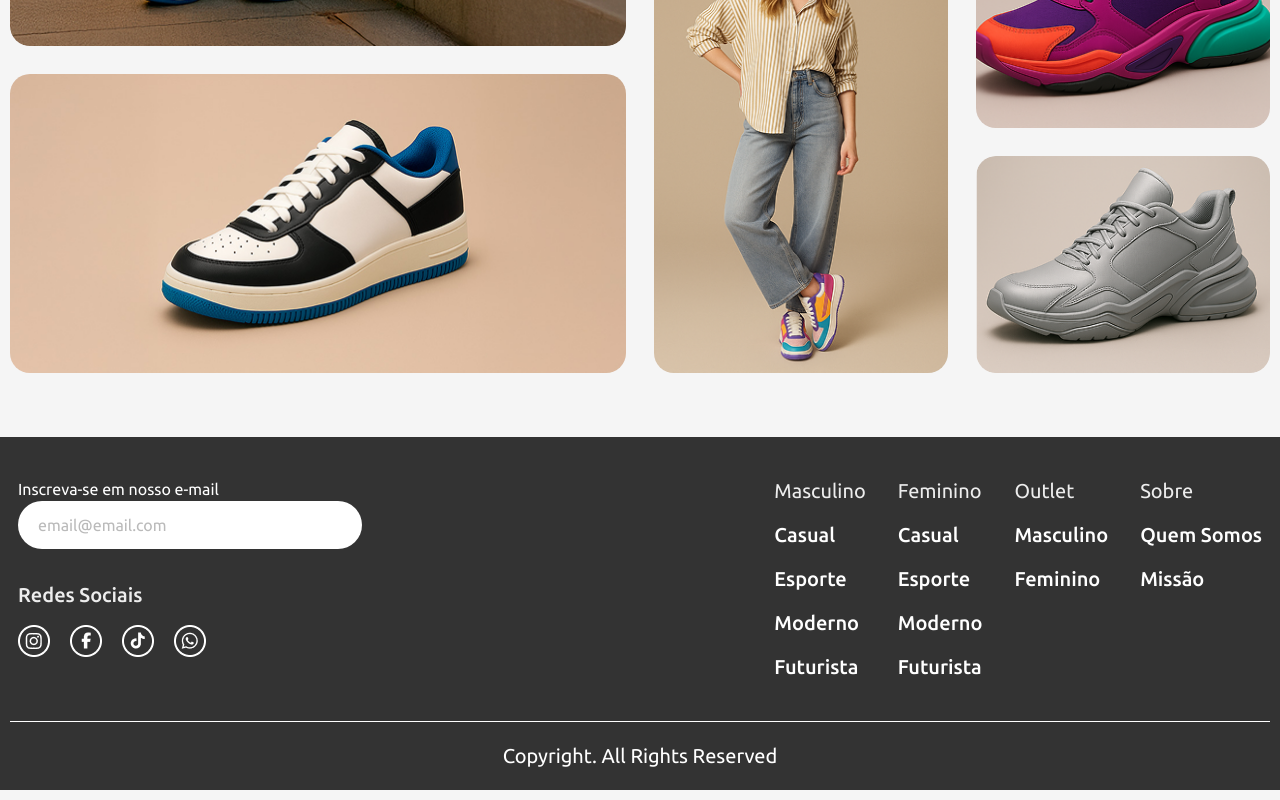
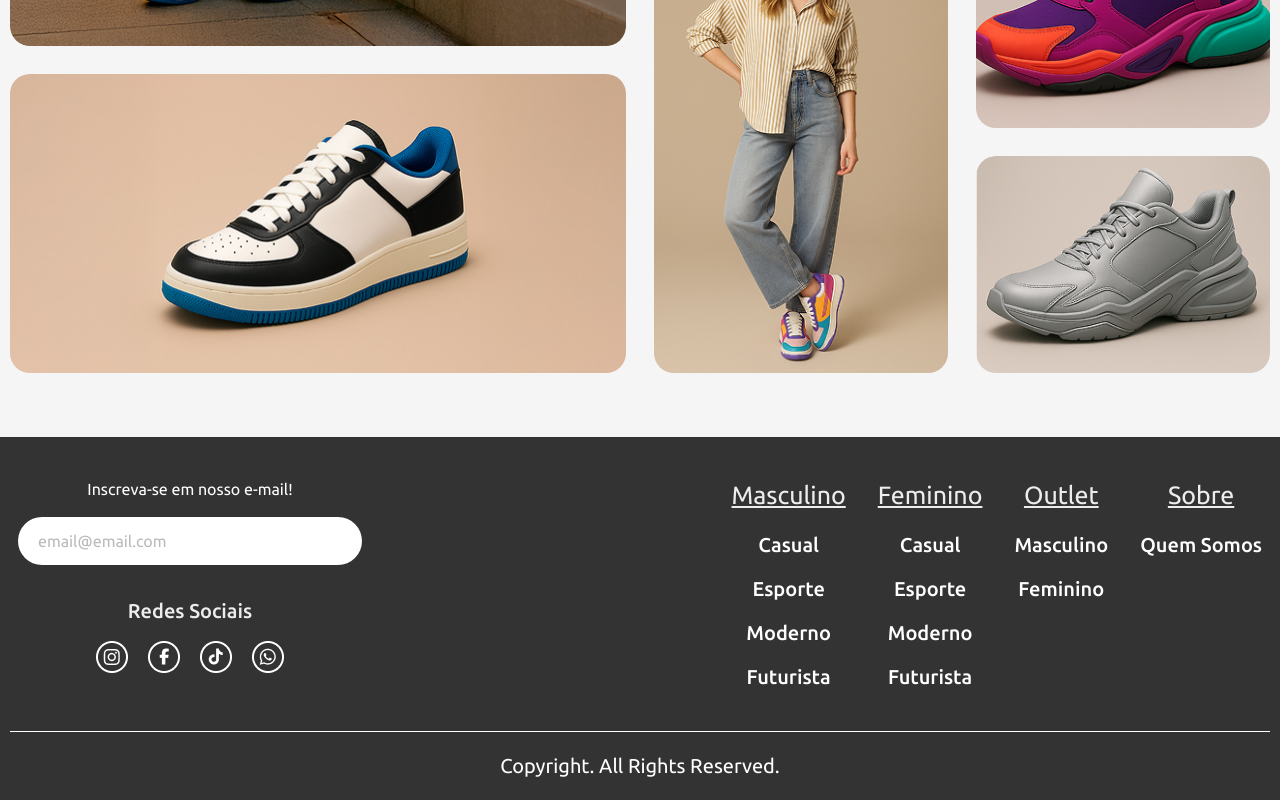
Before and after one commit to franbaltar/syntax-wear-app, a React (Vite) app: page / in a window 1280 px wide. Shown: the part 1521-2321 px from the top of the page. Built offline with nearby package versions, Linux system fonts and the light colour scheme.

Commit message:
fix: ajustes em copyright/hero/menuitems/sociallinks/subscriptionform/mocks e pages

```diff
--- a/src/components/Copyright/index.tsx
+++ b/src/components/Copyright/index.tsx
@@ -1,7 +1,7 @@
 export const Copyright = () => {
   return (
     <div className="border-t border-white py-5">
-      <p className="text-center text-xl">Copyright. All Rights Reserved</p>
+      <p className="text-center text-xl">Copyright. All Rights Reserved.</p>
     </div>
   );
 };
--- a/src/components/Hero/index.tsx
+++ b/src/components/Hero/index.tsx
@@ -15,7 +15,7 @@ export const Hero = () => {
 
         <div className="absolute w-full bottom-0 flex justify-end items-center text-center px-6 md:px-24 pb-32">
           <div className="flex flex-col items-center text-white w-97">
-            <h2 className="text-xl font-medium leading-normal tracking-wider mb-2.5">
+            <h2 className="text-[30px] font-medium leading-normal tracking-wider mb-2.5">
               Krypton One
             </h2>
             <h1 className="text-2xl leading-9 tracking-widest mb-10">
--- a/src/components/MenuItems/index.tsx
+++ b/src/components/MenuItems/index.tsx
@@ -1,8 +1,10 @@
+import { Link } from "@tanstack/react-router";
+
 const menus = [
   { title: "Masculino", items: ["Casual", "Esporte", "Moderno", "Futurista"] },
   { title: "Feminino", items: ["Casual", "Esporte", "Moderno", "Futurista"] },
   { title: "Outlet", items: ["Masculino", "Feminino"] },
-  { title: "Sobre", items: ["Quem Somos", "Missão"] },
+  { title: "Sobre", items: ["Quem Somos"] },
 ];
 
 export const MenuItems = () => {
@@ -10,18 +12,81 @@ export const MenuItems = () => {
     <div className="flex flex-col sm:flex-row gap-8">
       {menus.map(({ title, items }) => (
         <nav key={title}>
-          <ul className="flex flex-col gap-4">
+          <ul className="flex flex-col gap-4 items-center">
             <li>
-              <p className="font-normal text-surface-alt text-xl">{title}</p>
+              <p className="font-normal text-surface-alt text-[25px] underline">
+                {title}
+              </p>
             </li>
             {items.map((item) => (
               <li key={item}>
-                <a
-                  className="font-medium hover:text-text-tertiary transition-colors text-xl"
-                  href="#"
-                >
-                  {item}
-                </a>
+                {item === "Quem Somos" ? (
+                  <Link
+                    to="/about"
+                    className="font-medium hover:text-accent transition-colors text-xl"
+                  >
+                    {item}
+                  </Link>
+                ) : (title === "Masculino" || title === "Feminino") &&
+                  item === "Casual" ? (
+                  <Link
+                    to="/products/category/$category"
+                    params={{ category: "casual" }}
+                    className="font-medium hover:text-accent transition-colors text-xl"
+                  >
+                    {item}
+                  </Link>
+                ) : (title === "Masculino" || title === "Feminino") &&
+                  item === "Esporte" ? (
+                  <Link
+                    to="/products/category/$category"
+                    params={{ category: "esporte" }}
+                    className="font-medium hover:text-accent transition-colors text-xl"
+                  >
+                    {item}
+                  </Link>
+                ) : (title === "Masculino" || title === "Feminino") &&
+                  item === "Moderno" ? (
+                  <Link
+                    to="/products/category/$category"
+                    params={{ category: "moderno" }}
+                    className="font-medium hover:text-accent transition-colors text-xl"
+                  >
+                    {item}
+                  </Link>
+                ) : (title === "Masculino" || title === "Feminino") &&
+                  item === "Futurista" ? (
+                  <Link
+                    to="/products/category/$category"
+                    params={{ category: "futurista" }}
+                    className="font-medium hover:text-accent transition-colors text-xl"
+                  >
+                    {item}
+                  </Link>
+                ) : title === "Outlet" && item === "Masculino" ? (
+                  <Link
+                    to="/products/category/$category"
+                    params={{ category: "masculino" }}
+                    className="font-medium hover:text-accent transition-colors text-xl"
+                  >
+                    {item}
+                  </Link>
+                ) : title === "Outlet" && item === "Feminino" ? (
+                  <Link
+                    to="/products/category/$category"
+                    params={{ category: "feminino" }}
+                    className="font-medium hover:text-accent transition-colors text-xl"
+                  >
+                    {item}
+                  </Link>
+                ) : (
+                  <a
+                    className="font-medium hover:text-accent transition-colors text-xl"
+                    href="#"
+                  >
+                    {item}
+                  </a>
+                )}
               </li>
             ))}
           </ul>
--- a/src/components/SocialLinks/index.tsx
+++ b/src/components/SocialLinks/index.tsx
@@ -13,13 +13,19 @@ const socialLinks = [
 export const SocialLinks = () => {
   return (
     <div>
-      <p className="mb-4 text-xl font-medium text-surface-alt">Redes Sociais</p>
+      <p className="justify-center flex gap-8 mb-4 text-xl font-medium text-surface-alt">
+        Redes Sociais
+      </p>
 
-      <ul className="flex gap-5">
+      <ul className="justify-center flex gap-5 mb-4">
         {socialLinks.map(({ href, icon, name }) => (
           <li key={name}>
-            <a href={href} aria-label={name}>
-              <img src={icon} alt={name} />
+            <a href={href} aria-label={name} className="group">
+              <img
+                src={icon}
+                alt={name}
+                className="transition-[filter] group-hover:filter-[brightness(0)_saturate(100%)_invert(34%)_sepia(96%)_saturate(2500%)_hue-rotate(242deg)_brightness(94%)_contrast(91%)] duration-10"
+              />
             </a>
           </li>
         ))}
--- a/src/components/SubscriptionForm/index.tsx
+++ b/src/components/SubscriptionForm/index.tsx
@@ -1,7 +1,7 @@
 export const SubscriptionForm = () => {
   return (
     <form className="flex flex-col">
-      <label htmlFor="newsletter">Inscreva-se em nosso e-mail</label>
+      <label htmlFor="newsletter" className="flex justify-center mb-4">Inscreva-se em nosso e-mail!</label>
       <input
         type="email"
         id="newsletter"
--- a/src/mocks/products.ts
+++ b/src/mocks/products.ts
@@ -22,7 +22,7 @@ export const products = [
   },
   {
     id: 2,
-    name: "Men's Tree Runner NZ",
+    name: "Women's Tree Runner NZ",
     image: MensTreeRunnerNz,
     price: 110,
     color: "Weathered Brown",
--- a/src/pages/_app/products/category/$category.tsx
+++ b/src/pages/_app/products/category/$category.tsx
@@ -6,7 +6,7 @@ export const Route = createFileRoute("/_app/products/category/$category")({
   component: RouteComponent,
   head: () => ({
     meta: [{ title: "Produtos - SyntaxWear" }],
-  })
+  }),
 });
 
 function RouteComponent() {
@@ -19,9 +19,6 @@ function RouteComponent() {
   return (
     <section className="container pt-44 md:pt-54 pb-10 md:px-10 mb-10 text-black min-h-[80vh] flex flex-col items-center justify-center">
       <h1 className="text-3xl text-center mb-3">Lista de Produtos</h1>
-      <h2 className="text-center mb-10 pb-4">
-        Conforto excepcional para suas aventuras do dia-a-dia!
-      </h2>
 
       {filteredProducts.length === 0 ? (
         <>
```
